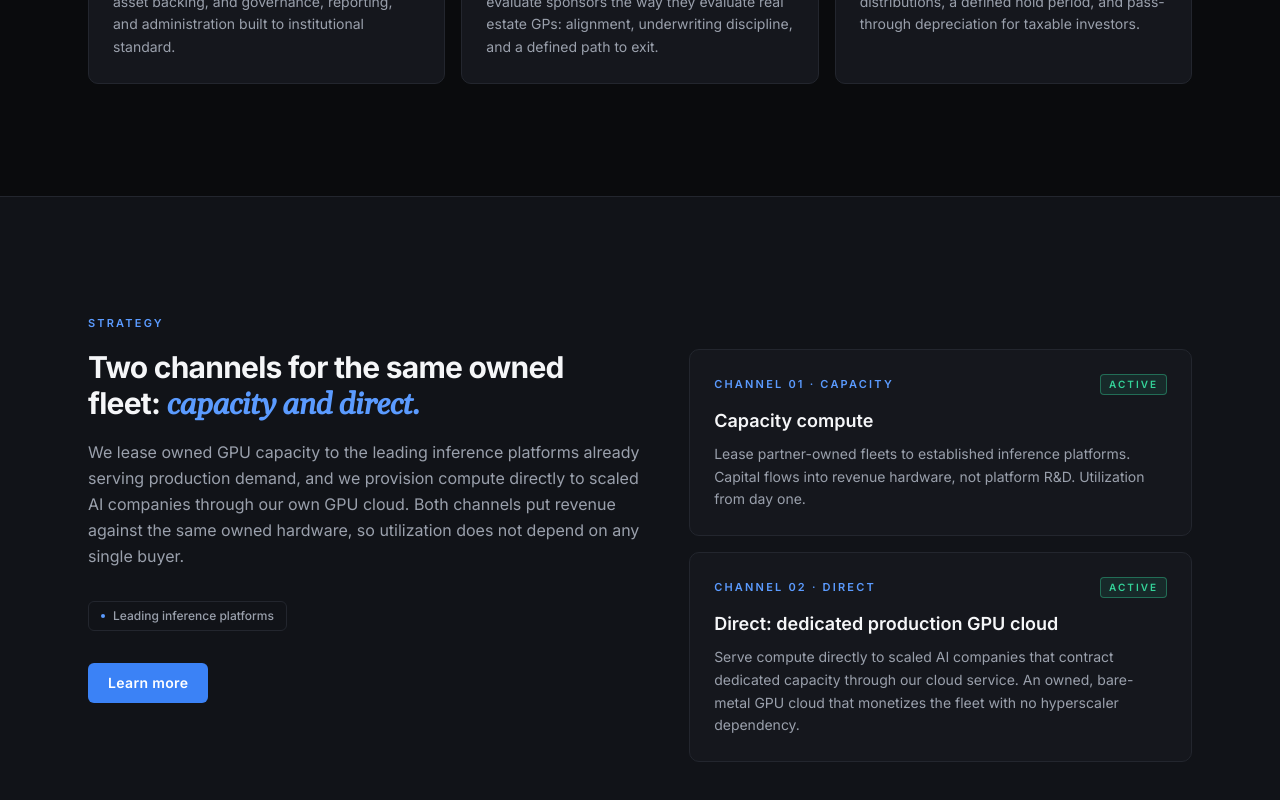
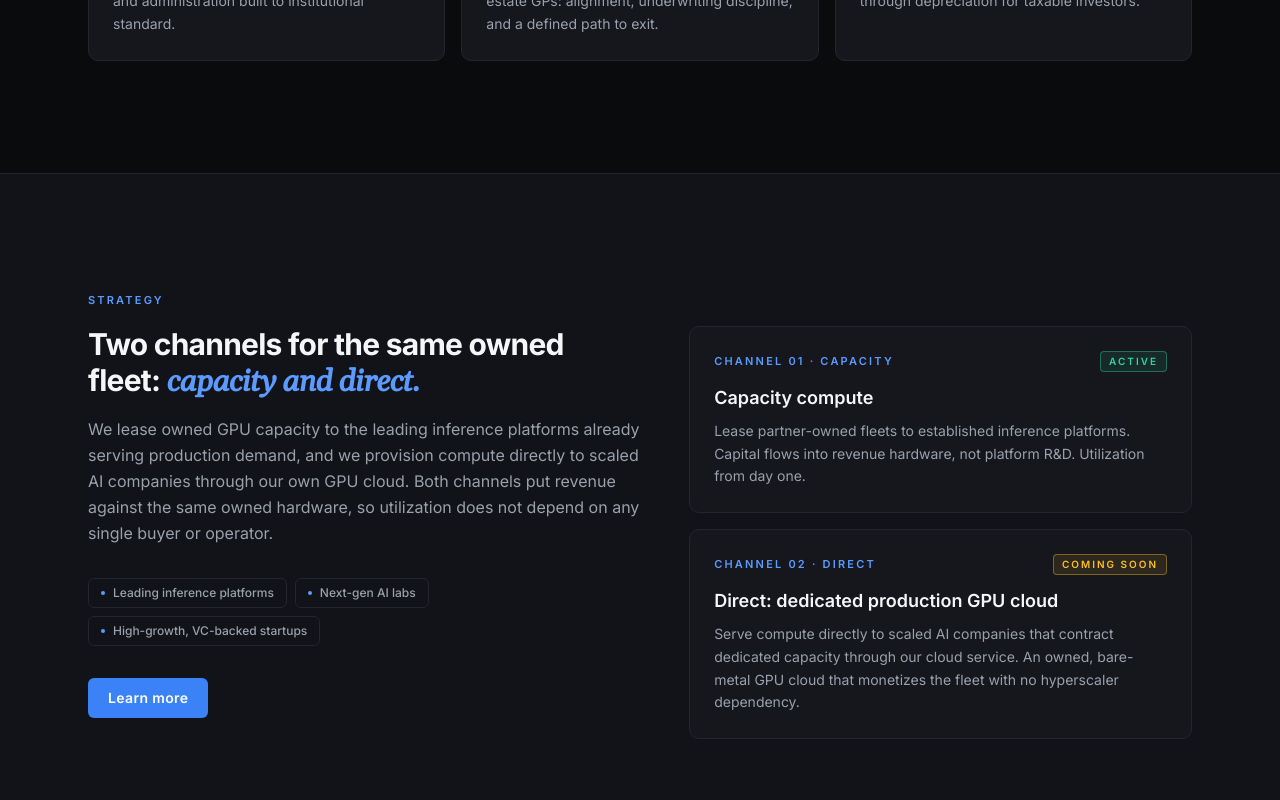
Before and after one commit to chanman33/northecho.com, a Next.js app: page / in a window 1280 px wide. Shown: the part 1172-1972 px from the top of the page. Built offline with nearby package versions, Linux system fonts and the light colour scheme.

Commit message:
Update HomePage content to enhance clarity and detail; comment out eyebrow text in AudienceCard, add new RoleTags for AI labs and startups, and change Badge tone to indicate upcoming features.

```diff
--- a/app/page.tsx
+++ b/app/page.tsx
@@ -45,7 +45,7 @@ function AudienceCard({
 }) {
   return (
     <div className="rounded-card border border-canvas-border bg-canvas-panel p-6">
-      <div className="eyebrow mb-3">{eyebrow}</div>
+      {/* <div className="eyebrow mb-3">{eyebrow}</div> */}
       <h3 className="mb-2 text-lg font-semibold text-ink">{title}</h3>
       <p className="text-sm leading-relaxed text-ink-muted">{copy}</p>
     </div>
@@ -189,10 +189,12 @@ export default function HomePage() {
               already serving production demand, and we provision compute
               directly to scaled AI companies through our own GPU cloud. Both
               channels put revenue against the same owned hardware, so
-              utilization does not depend on any single buyer.
+              utilization does not depend on any single buyer or operator.
             </p>
             <div className="mt-8 flex flex-wrap gap-2">
               <RoleTag label="Leading inference platforms" />
+              <RoleTag label="Next-gen AI labs" />
+              <RoleTag label="High-growth, VC-backed startups" />
             </div>
             <div className="mt-8 flex flex-wrap gap-3">
               <Button
@@ -225,7 +227,7 @@ export default function HomePage() {
             <div className="rounded-card border border-canvas-border bg-canvas-panel p-6">
               <div className="mb-3 flex items-center justify-between">
                 <span className="eyebrow">Channel 02 · Direct</span>
-                <Badge tone="confirmed">Active</Badge>
+                <Badge tone="warn">Coming Soon</Badge>
               </div>
               <h3 className="mb-2 text-lg font-semibold text-ink">
                 Direct: dedicated production GPU cloud
```
